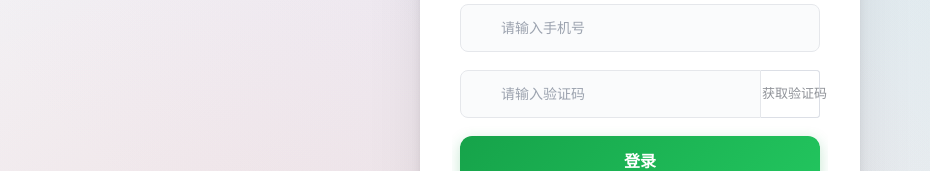
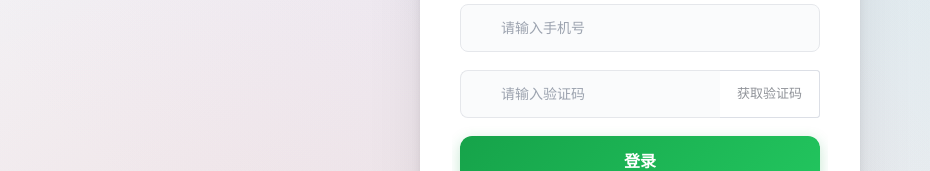
Before and after one commit to Actives546/football, a Vue app in the folder frontend/: page /login in a window 1280 px wide. Shown: the part 363-534 px from the top of the page, without its empty margins (0-930 px from the left). Built offline with nearby package versions, Linux system fonts and the light colour scheme.

Commit message:
style(Login): 调整验证码输入框和按钮的样式细节
优化验证码输入框和按钮的边框、间距和悬停效果，提升视觉一致性

```diff
--- a/frontend/src/views/Login.vue
+++ b/frontend/src/views/Login.vue
@@ -441,27 +441,42 @@ onUnmounted(() => {
 .code-input-group :deep(.el-input-group__append) {
   background: transparent;
   border: none;
-  padding: 0 0 0 8px;
+  padding: 0;
+  margin: 0;
 }
 
 .code-input-group :deep(.el-input__wrapper) {
   border-radius: 8px 0 0 8px;
+  border-right: none;
+}
+
+.code-input-group :deep(.el-input__wrapper.is-focus) {
+  border-right: none;
+}
+
+.code-input-group :deep(.el-input__wrapper:hover) {
+  border-right: none;
 }
 
 .code-input-group :deep(.el-input-group__append .el-button) {
   border-radius: 0 8px 8px 0;
+  border-left: none;
+  margin: 0;
 }
 
 .code-button {
-  border-radius: 8px;
+  border-radius: 0 8px 8px 0;
   height: 38px;
-  padding: 0 12px;
+  min-width: 100px;
+  padding: 0 16px;
   font-size: 13px;
   font-weight: 500;
   background: #f0fdf4;
   border: 1px solid #bbf7d0;
+  border-left: none;
   color: #16a34a;
   transition: all 0.2s ease;
+  white-space: nowrap;
 }
 
 .code-button:hover:not(:disabled) {
```
